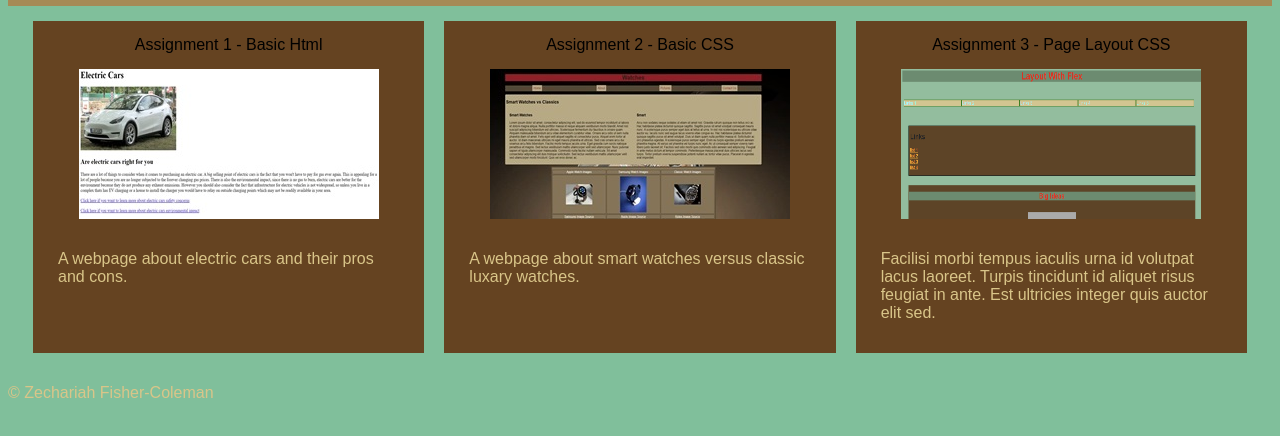
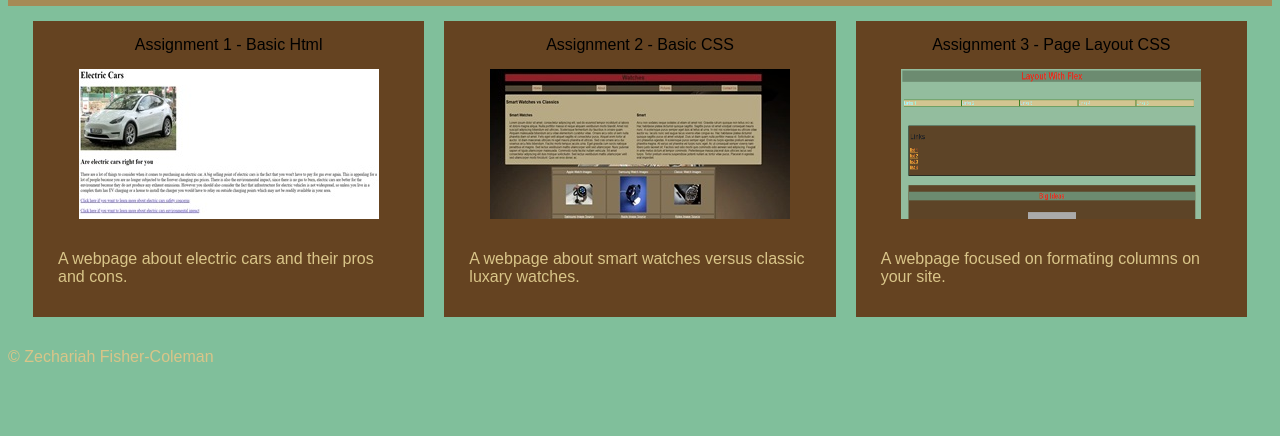
Before and after one commit to zechfc/zechfc.github.io, a plain HTML site: page csce242/index.html in a window 1280 px wide. Shown: the part 218-654 px from the top of the page. Drawn offline with Linux system fonts and the light colour scheme.

Commit message:
added a description for website 3

```diff
--- a/csce242/index.html
+++ b/csce242/index.html
@@ -34,7 +34,7 @@
         <section class="one">
         <a href="assignments/03/index.html">Assignment 3 - Page Layout CSS</a>
         <img src="images/Assignment 3.jpg.png">
-        <p> Facilisi morbi tempus iaculis urna id volutpat lacus laoreet. Turpis tincidunt id aliquet risus feugiat in ante. Est ultricies integer quis auctor elit sed. </p>
+        <p> A webpage focused on formating columns on your site. </p>
      </section>
 </div>
 
```
